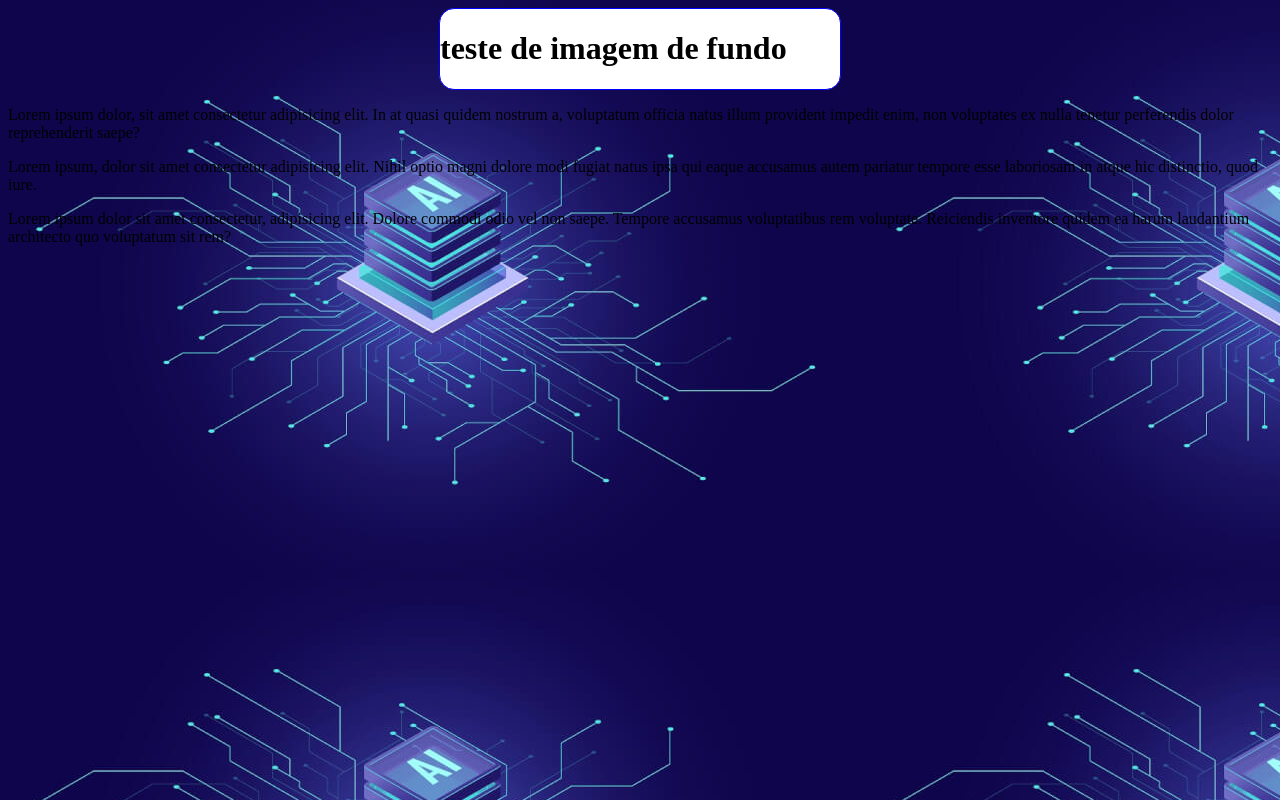
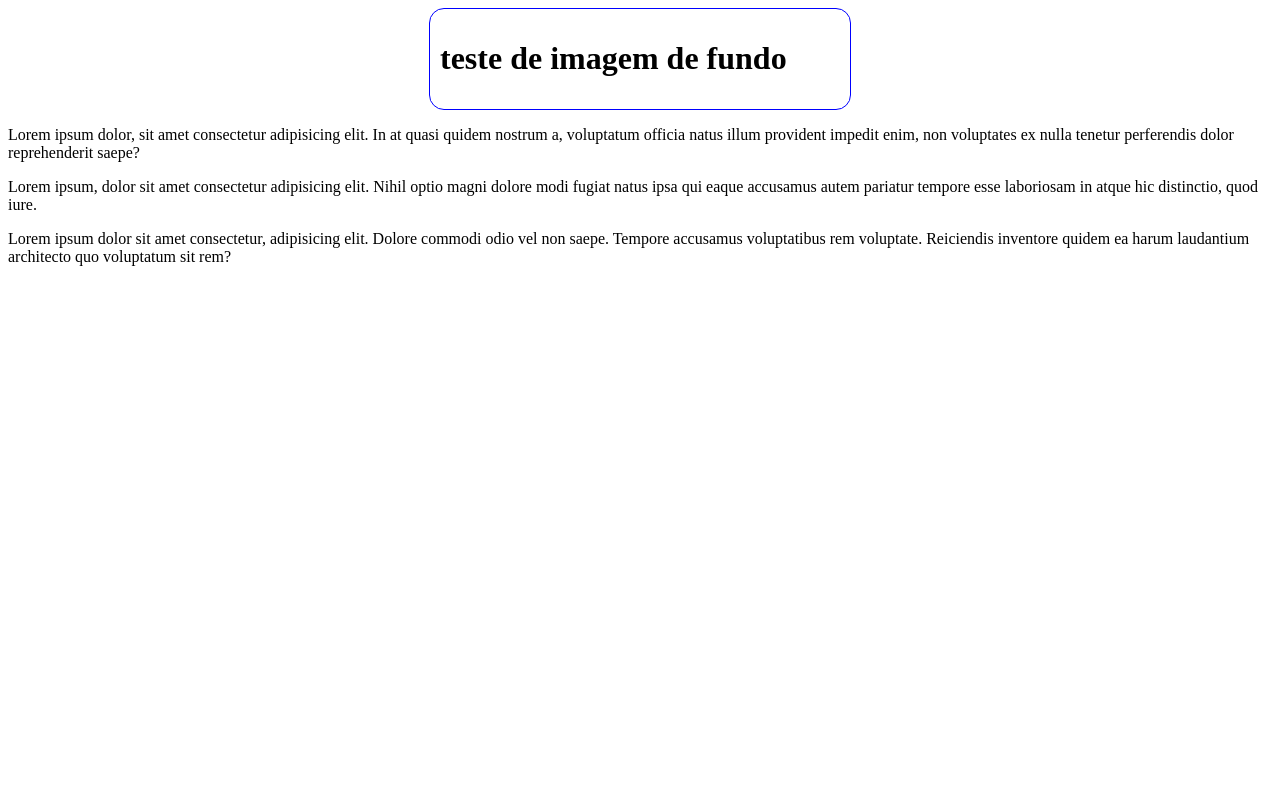
Before and after one commit to Charlieraposodeandrade/exercicios-001, a plain HTML site: page EX022/fundo006.html in a window 1280 px wide. Drawn offline with Linux system fonts and the light colour scheme.

Commit message:
atualizei

```diff
--- a/EX022/fundo006.html
+++ b/EX022/fundo006.html
@@ -11,13 +11,19 @@
         body{
             background-color: black;
             background-image: url(IMAGENS/ARTIFICIAL.jpg);
+            background-position: center center ;
+            background-repeat: repeat-y;
+            background-size: cover;
+            background: fixed;
         }
         main{
             background-color: white;
-            width: 400px;
+            max-width:  400px;
+            padding: 10px;
             margin: auto;
             border: 1px solid blue;
             border-radius: 15px;
+
         }
     </style>
     <main>
```
